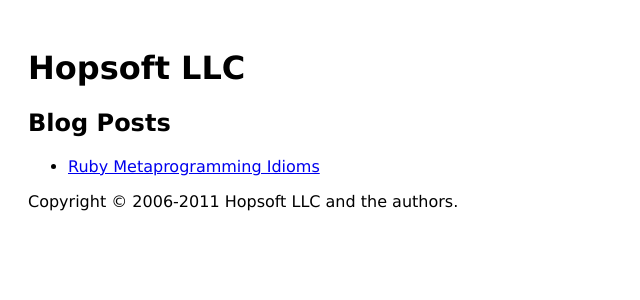
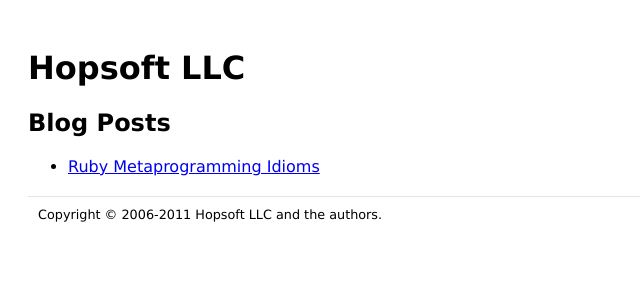
Before and after one commit to hopsoft/hopsoft.github.io, a Jekyll site: the page built from index.markdown, in a window 1280 px wide. Shown: the top 300 px of the page, without its empty margins (0-640 px from the left). Built offline with Jekyll 4.4.1, drawn with Linux system fonts in a browser that asks for light colours.

Commit message:
Testing date formatting.

```diff
--- a/_includes/post_info.html
+++ b/_includes/post_info.html
@@ -1,3 +1,3 @@
 <div class="post_info">
-  Written by {{page.authors}} on {{page.date}}
+  Written by {{page.authors}} on {{page.date | date: "%x"}}
 </div>
--- a/public/stylesheets/base.css
+++ b/public/stylesheets/base.css
@@ -5,10 +5,11 @@
   font-size: .8em;
 }
 
-.footer {
+#footer {
   border-top: solid 1px #E4E4E4;
   margin: 20px 0 0 0;
   padding: 10px;
+  font-size: .8em;
 }
 
 .section_divider {
```
